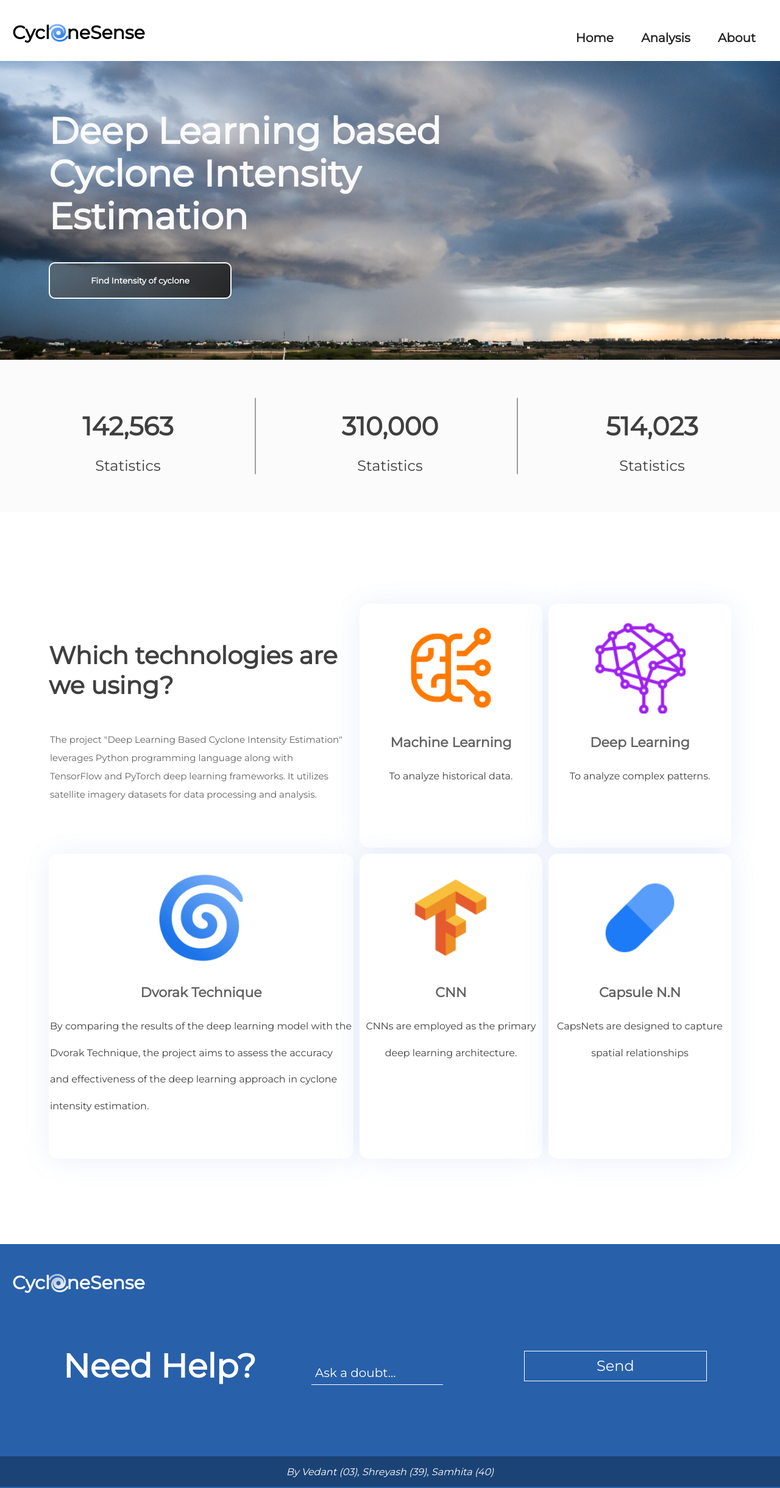
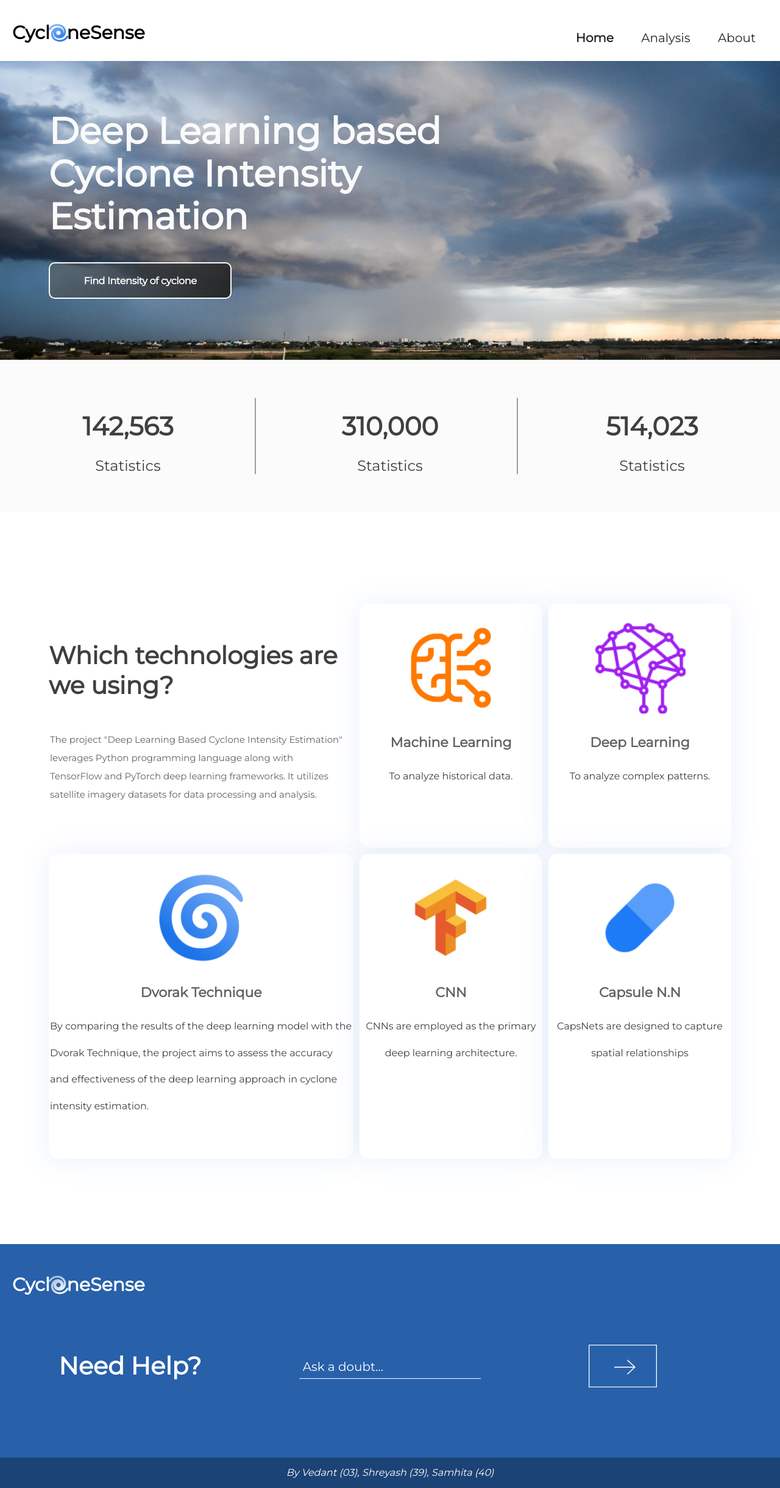
Before and after one commit to Shreyash017/CycloneSense, a Django app: page / in a window 1280 px wide. Shown: the whole page at 61% size. Run offline with Django 4.2, Linux system fonts and the light colour scheme.

Commit message:
Frontend part completed

```diff
--- a/Website/main/static/css/style.css
+++ b/Website/main/static/css/style.css
@@ -16,7 +16,7 @@
 
 .website-name-blue {
     font-size: 30px;
-    font-weight: bold;
+    font-weight: 700;
     margin-top: 35px;
     margin-left: 20px;
 }
@@ -54,17 +54,9 @@ nav ul a {
     color: #252525;
     text-align: center;
     font-size: 20px;
-    font-weight: 600;
+    font-weight: 400;
     line-height: 100%;
     text-decoration: none;
-}
-
-nav ul a:active {
-    text-decoration: underline;
-}
-
-nav ul a:hover {
-    text-decoration: underline;
 }
 
 
@@ -72,8 +64,7 @@ nav ul a:hover {
 .footer-container {
     display: grid;
     grid-template-rows: repeat(3, 1fr);
-    grid-template-columns: repeat(3, 1fr);
-    grid-gap: 10px;
+    grid-template-columns: repeat(1, 1fr);
     width: 100%;
     height: 400px;
     background: #2860AA;
@@ -88,7 +79,7 @@ nav ul a:hover {
 
 .website-name-white {
     font-size: 30px;
-    font-weight: bold;
+    font-weight: 600;
     grid-column: 1 / 4;
     padding-left: 20px;
 }
@@ -100,20 +91,19 @@ nav ul a:hover {
 }
 
 .item1 {
-    font-size: 36px;
-    font-family: Montserrat;
+    display: grid;
+    grid-template-columns: repeat(3, 1fr);
+    justify-content: space-evenly;
+    justify-items: center;
+}
+
+.item1 label {
+    font-size: 40px;
     font-weight: 600;
-    padding-left: 30px;
     justify-content: end;
 }
 
-.item2 {
-    padding-top: 20px;
-    padding-left: 50px;
-    justify-content: center;
-}
-
-.item2 input[type=text] {
+.item1 input[type=text] {
     color: #FFF;
     font-size: 24px;
     font-weight: 500;
@@ -126,34 +116,35 @@ nav ul a:hover {
     width: 70%;
 }
 
-.item2 input::placeholder {
+.item1 input::placeholder {
     color: #FFF;
     font-size: 20px;
     font-weight: 500;
 }
 
-.item3 {
-    justify-content: start;
-}
-
-.item3 button {
-    height: 50px;
+.item1 button {
+    width: 112px;
+    height: 70px;
     background-color: transparent;
-    border: 1px solid #FFF;
+    border: none;
     color: #FFF;
     font-size: 24px;
     font-weight: 500;
-    padding: 6px;
     cursor: pointer;
-    width: 300px;
+    margin-right: 90px;
 }
 
-.item4 {
-    margin-top: 75px;
+.item1 button img {
+    width: 100%;
+    height: 100%;
+}
+
+.item2 {
     grid-column: 1 / 4;
     background-color: #1c4376;
     height: 50px;
     font-weight: 500;
     font-style: italic;
     justify-content: center;
+    align-self: end;
 }
--- a/Website/main/static/css/style_about.css
+++ b/Website/main/static/css/style_about.css
@@ -110,6 +110,10 @@
     justify-items: center;
     align-content: space-evenly;
     align-items: center;
+}
+
+.refer-item:hover {
+    box-shadow: 0 8px 16px 0 rgba(0, 0, 0, 0.2);
 }
 
 .refer-item h4 {
--- a/Website/main/static/css/style_analysis.css
+++ b/Website/main/static/css/style_analysis.css
@@ -90,17 +90,17 @@
     font-style: normal;
     font-weight: 600;
     line-height: 70px;
+    cursor: pointer;
 }
 
 .input-banner-content label {
-    display: block;
     color: #D2D2D2;
     text-align: center;
     font-size: 20px;
     font-style: normal;
     font-weight: 500;
     line-height: 70px;
-    align-self: start;
+    margin-left: 70px;
 }
 
 
--- a/Website/main/static/css/style_home.css
+++ b/Website/main/static/css/style_home.css
@@ -37,11 +37,16 @@
 .btn {
     width: 300px;
     height: 60px;
+    color: #FFF;
+    text-align: center;
+    font-size: 16px;
+    font-style: normal;
     font-weight: 600;
+    line-height: normal;
+    letter-spacing: -0.36px;
     border-radius: 10px;
     border: 2px solid #FAFAFA;
     background: linear-gradient(135deg, rgba(88, 88, 88, 0.56) 8.76%, #252525 100%);
-    color: #FFF;
     cursor: pointer;
 }
 
@@ -122,6 +127,14 @@
     height: 400px;
 }
 
+.tech:hover {
+    box-shadow: 0 8px 16px 0 rgba(0, 0, 0, 0.2);
+}
+
+.tech-main:hover {
+    box-shadow: none;
+}
+
 .tech-img {
     width: 150px;
     height: 150px;
--- /dev/null
+++ b/Website/main/static/js/header.js
@@ -0,0 +1,10 @@
+// For Navbar active link
+// Source: https://stackoverflow.com/a/70267174/22150559
+
+$(function () {
+    $('a').each(function () {
+        if ($(this).prop('href') === window.location.href) {
+            $(this).css({ "font-weight": "600" });
+        }
+    })
+});
--- a/Website/main/templates/about.html
+++ b/Website/main/templates/about.html
@@ -108,7 +108,7 @@
                     <button id="github"> <img src="{% static 'img/github_blackbg.png' %}" alt="GitHub Icon">
                         GitHub</button>
                 </a>
-                <a rel="help noopener" href="#">
+                <a rel="help noopener" href="https://www.kaggle.com/datasets/sshubam/insat3d-infrared-raw-cyclone-images-20132021" target="_blank">
                     <button id="kaggle">Kaggle<img src="{% static 'img/kaggle.png' %}" alt="Kaggle Link"></button>
                 </a>
             </div>
--- a/Website/main/templates/base.html
+++ b/Website/main/templates/base.html
@@ -1,33 +1,23 @@
 {% load static %}
 
 <!DOCTYPE html>
-<html>
+<html lang="en">
+
 <head>
   <meta charset="utf-8" />
   <meta name="viewport" content="width=device-width, initial-scale=1" />
 
   <title>CycloneSense {{ page_title }}</title>
   <meta name="description" content="A brief description" />
-    <meta
-      name="CycloneSense"
-      content="To anticipate the maximum wind speed of a cyclone, a capsule convolutional neural network (C-CNN) is trained on a sizable dataset of satellite images and numerical weather prediction data."
-    />
+  <meta name="CycloneSense"
+    content="To anticipate the maximum wind speed of a cyclone, a capsule convolutional neural network (C-CNN) is trained on a sizable dataset of satellite images and numerical weather prediction data." />
 
   <!-- Load favicon -->
-    <link
-      rel="shortcut icon"
-      type="image/png"
-      href="{% static 'img/logo_blue.png' %}"
-    />
+  <link rel="shortcut icon" type="image/png" href="{% static 'img/logo_blue.png' %}" />
 
   <!-- CSS Files -->
   <!-- For header and footer-->
-    <link
-      rel="preload"
-      as="style"
-      href="{% static 'css/style.css' %}"
-      onload="this.rel = 'stylesheet'"
-    />
+  <link rel="preload" as="style" href="{% static 'css/style.css' %}" onload="this.rel = 'stylesheet'" />
   <!-- Page Specific CSS Files -->
   {% if css_file == "home" %}
   <script>console.log(1)</script>
@@ -42,10 +32,10 @@
   <link rel="preconnect" href="https://fonts.googleapis.com" />
   <link rel="preconnect" href="https://fonts.gstatic.com" crossorigin />
   <!-- For Montserrat Font -->
-    <link
-        href='https://fonts.googleapis.com/css?family=Montserrat'
-        rel='stylesheet'
-    />
+  <link href='https://fonts.googleapis.com/css?family=Montserrat' rel='stylesheet' />
+
+  <!-- jQuery for navbar -->
+  <script src="https://code.jquery.com/jquery-3.6.0.min.js"></script>
 </head>
 
 <body>
@@ -57,4 +47,5 @@
   <!--Footer content-->
   {% include 'partials/_footer.html' %}
 </body>
+
 </html>
--- a/Website/main/templates/partials/_footer.html
+++ b/Website/main/templates/partials/_footer.html
@@ -8,19 +8,13 @@
         </a>
     </div>
 
-    <div class="item item1">
-        <h2>Need Help?</h2>
-    </div>
-    <div class="item item2">
-        <input type="text" placeholder="Ask a doubt...">
-    </div>
-    <div class="item item3">
-        <a rel="author doubt" href="#">
-            <button>Send</button>
-        </a>
-    </div>
+    <form class="item item1" action="#" method="get">
+        <label for="doubt">Need Help?</label>
+        <input type="text" id="doubt" placeholder="Ask a doubt...">
+        <button type="submit"><img src="{% static 'img/send.png' %}" alt="Send Message"></button>
+    </form>
 
-    <article class="item item4">
+    <article class="item item2">
         <p>By Vedant (03), Shreyash (39), Samhita (40)</p>
     </article>
 </footer>
--- a/Website/main/templates/partials/_header.html
+++ b/Website/main/templates/partials/_header.html
@@ -14,4 +14,5 @@
             <li><a href="{% url 'about' %}">About</a></li>
         </ul>
     </nav>
+    <script text="text/javascript" src="{% static 'js/header.js' %}"></script>
 </header>
--- a/Website/main/urls.py
+++ b/Website/main/urls.py
@@ -3,6 +3,6 @@ from . import views
 
 urlpatterns = [
     path('', views.home, name='home'),
-    path('analysis', views.analysis, name='analysis'),
-    path('about', views.about, name='about'),
+    path('analysis/', views.analysis, name='analysis'),
+    path('about/', views.about, name='about'),
 ]
```
Also changed, not shown: Website/main/static/img/send.png (added). Lines whose indentation alone changed are shown as unchanged.
